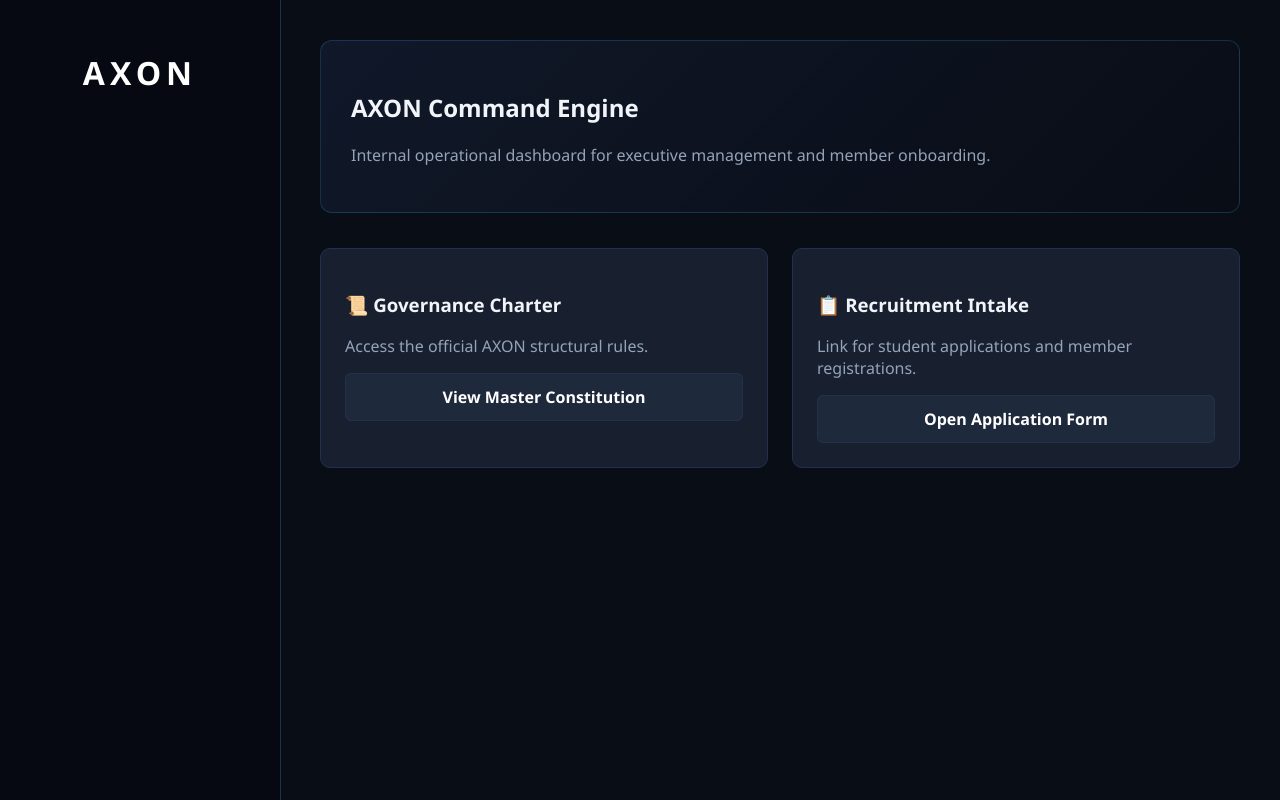
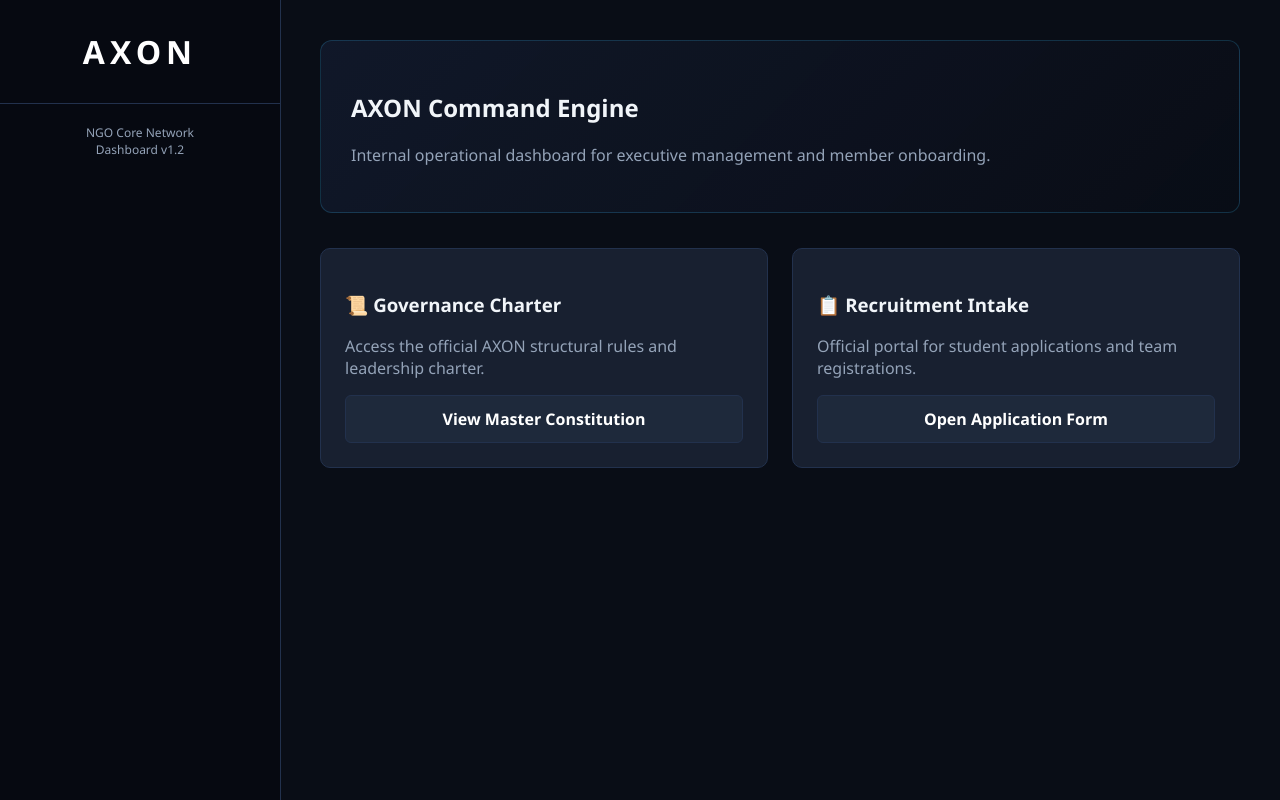
Before and after one commit to axonmedofficial/Axon-Portal, a plain HTML site: page index.html in a window 1280 px wide. Drawn offline with Linux system fonts and the light colour scheme.

Commit message:
Update index.html

```diff
--- a/index.html
+++ b/index.html
@@ -24,27 +24,37 @@
             padding: 0;
             display: flex;
             min-height: 100vh;
+            overflow-x: hidden;
         }
 
-        .sidebar { width: 280px; background-color: #060911; border-right: 1px solid var(--border-muted); position: fixed; height: 100vh; }
-        .workspace { margin-left: 280px; flex-grow: 1; padding: 40px; }
+        /* Sidebar Styles */
+        .sidebar { width: 280px; background-color: #060911; border-right: 1px solid var(--border-muted); position: fixed; height: 100vh; display: flex; flex-direction: column; }
+        .sidebar-header { padding: 30px; text-align: center; border-bottom: 1px solid var(--border-muted); }
+        .sidebar-header h1 { color: white; letter-spacing: 5px; margin: 0; }
+
+        /* Main Workspace Styles */
+        .workspace { margin-left: 280px; flex-grow: 1; padding: 40px; box-sizing: border-box; }
 
         .premium-banner { background: linear-gradient(135deg, rgba(19, 27, 46, 0.8) 0%, rgba(9, 13, 22, 0.9) 100%); border: 1px solid var(--border-glow); border-radius: 12px; padding: 30px; margin-bottom: 35px; }
 
         .macro-grid { display: grid; grid-template-columns: repeat(auto-fit, minmax(300px, 1fr)); gap: 24px; }
-        .macro-card { background: var(--bg-card); border: 1px solid var(--border-muted); border-radius: 10px; padding: 24px; }
+        .macro-card { background: var(--bg-card); border: 1px solid var(--border-muted); border-radius: 10px; padding: 24px; transition: 0.3s; }
+        .macro-card:hover { border-color: var(--blue-neon); }
 
-        .action-btn { display: block; text-align: center; background: #1e293b; color: white; text-decoration: none; padding: 12px; border-radius: 6px; font-weight: 600; border: 1px solid var(--border-muted); margin-top: 15px; }
+        .action-btn { display: block; text-align: center; background: #1e293b; color: white; text-decoration: none; padding: 12px; border-radius: 6px; font-weight: 600; border: 1px solid var(--border-muted); margin-top: 15px; transition: 0.3s; }
         .action-btn:hover { background: var(--blue-neon); color: black; }
 
-        @media(max-width: 992px) { .sidebar { display: none; } .workspace { margin-left: 0; } }
+        @media(max-width: 992px) { .sidebar { display: none; } .workspace { margin-left: 0; padding: 20px; } }
     </style>
 </head>
 <body>
 
     <div class="sidebar">
-        <div style="padding: 30px; text-align: center;">
-            <h1 style="color: white; letter-spacing: 5px;">AXON</h1>
+        <div class="sidebar-header">
+            <h1>AXON</h1>
+        </div>
+        <div style="padding: 20px; color: var(--text-muted); font-size: 12px; text-align: center;">
+            NGO Core Network<br>Dashboard v1.2
         </div>
     </div>
 
@@ -57,13 +67,13 @@
         <div class="macro-grid">
             <div class="macro-card">
                 <h3>📜 Governance Charter</h3>
-                <p style="color: var(--text-muted);">Access the official AXON structural rules.</p>
+                <p style="color: var(--text-muted);">Access the official AXON structural rules and leadership charter.</p>
                 <a href="AXON_Official_Constitution_Charter.pdf" target="_blank" class="action-btn">View Master Constitution</a>
             </div>
 
             <div class="macro-card">
                 <h3>📋 Recruitment Intake</h3>
-                <p style="color: var(--text-muted);">Link for student applications and member registrations.</p>
+                <p style="color: var(--text-muted);">Official portal for student applications and team registrations.</p>
                 <a href="https://docs.google.com/forms/d/e/1FAIpQLScF8_VZMg2k3OYVpqiz6wansWfe0DObcY8RUxnFvPlJy19nGQ/viewform" target="_blank" class="action-btn">Open Application Form</a>
             </div>
         </div>
```
